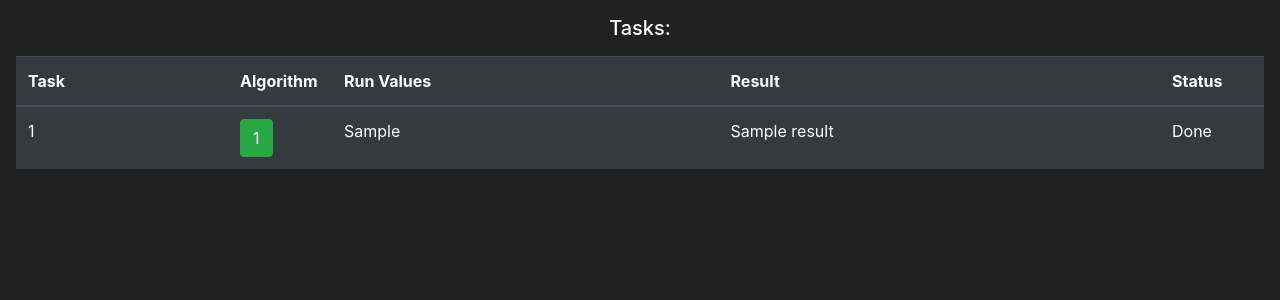
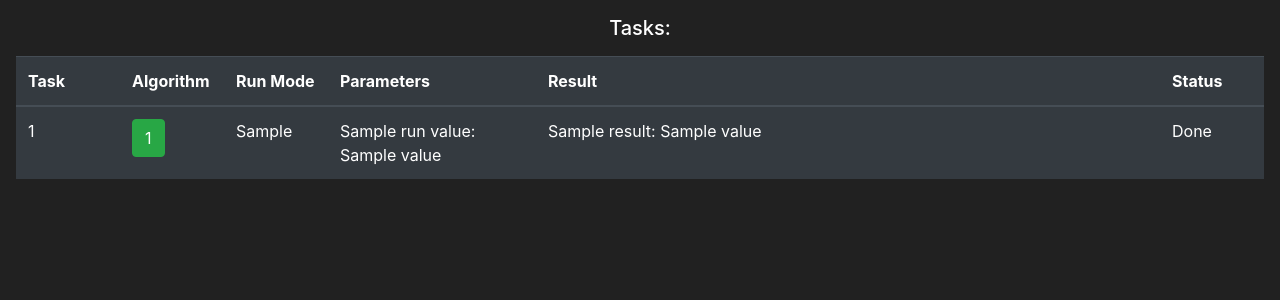
Before and after one commit to ogorodnikov/m1, a Flask app: template app/core-service/core/templates/tasks.html in a window 1280 px wide. Shown: the part 56-356 px from the top of the page. Run offline with Flask 2, Linux system fonts and the light colour scheme; the template is opened without the code that fills it: most values are stand-ins (such as "Sample title", 1, 10 or a date in 2020); parts of the project's set-up code (start-up, migrations or seed data) failed here and were passed over; some libraries are stand-ins or nearby versions.

Commit message:
tasks - adjust columns

```diff
--- a/app/core-service/core/algorithms/egcd.py
+++ b/app/core-service/core/algorithms/egcd.py
@@ -21,5 +21,5 @@ def egcd(run_values):
     # print(f'{a} * {old_s} + {b} * {old_t} = {old_r}')
     # print()
 
-    return {'GCD:': old_r,
+    return {'GCD': old_r,
             'Bézout coefficients': (old_s, old_t)}
--- a/app/core-service/core/runner.py
+++ b/app/core-service/core/runner.py
@@ -32,6 +32,9 @@ def task_worker(task_queue, result_queue, worker_active_flag):
             priority, task_id, algorithm_id, run_values = pop_task
 
             runner = runners[algorithm_id]
+
+            app.logger.info(f'RUNNER run_values.items(): {list(run_values.items())}')
+            app.logger.info(f'RUNNER run_values: {run_values}')
 
             app.logger.info(f'RUNNER pop_task: {pop_task}')
             app.logger.info(f'RUNNER task_queue.qsize: {task_queue.qsize()}')
--- a/app/core-service/core/templates/tasks.html
+++ b/app/core-service/core/templates/tasks.html
@@ -16,7 +16,8 @@
       <tr>
         <th scope="col">Task</th>
         <th scope="col">Algorithm</th>
-        <th scope="col">Run Values</th>
+        <th scope="col">Run Mode</th>
+        <th scope="col">Parameters</th>
         <th scope="col">Result</th>
         <th scope="col">Status</th>
       </tr>
@@ -27,7 +28,7 @@
       {% for task_id, task in tasks.items() %}
 
       <tr>
-        <td class="w-1">{{ task_id }}</td>
+        <td class="col-1">{{ task_id }}</td>
         <td class="col-1">
           <a href={{ url_for('get_algorithm', algorithm_id=task.algorithm_id) }}
 
@@ -43,8 +44,25 @@
             {{ task.algorithm_id }}
           </a>
         </td>
-        <td class="col-auto">{{ task.run_values }}</td>
-        <td class="col-auto">{{ task.result }}</td>
+        <td class="col-1">{{ task.run_values.run_mode }}</td>
+        <td class="col-2">
+
+          {% for name, value in task.run_values.items() %}
+            {% if name != 'run_mode' %}
+              {{ name }}: {{ value }}
+            {% endif %}
+          {% endfor %}
+
+        </td>
+        <td class="col-auto">
+
+          {% if task.result %}
+            {% for name, value in task.result.items() %}
+              {{ name }}: {{ value }}
+            {% endfor %}
+          {% endif %}
+
+        </td>
         <td class="col-1">{{ task.status }}</td>
       <tr/>
 
```
